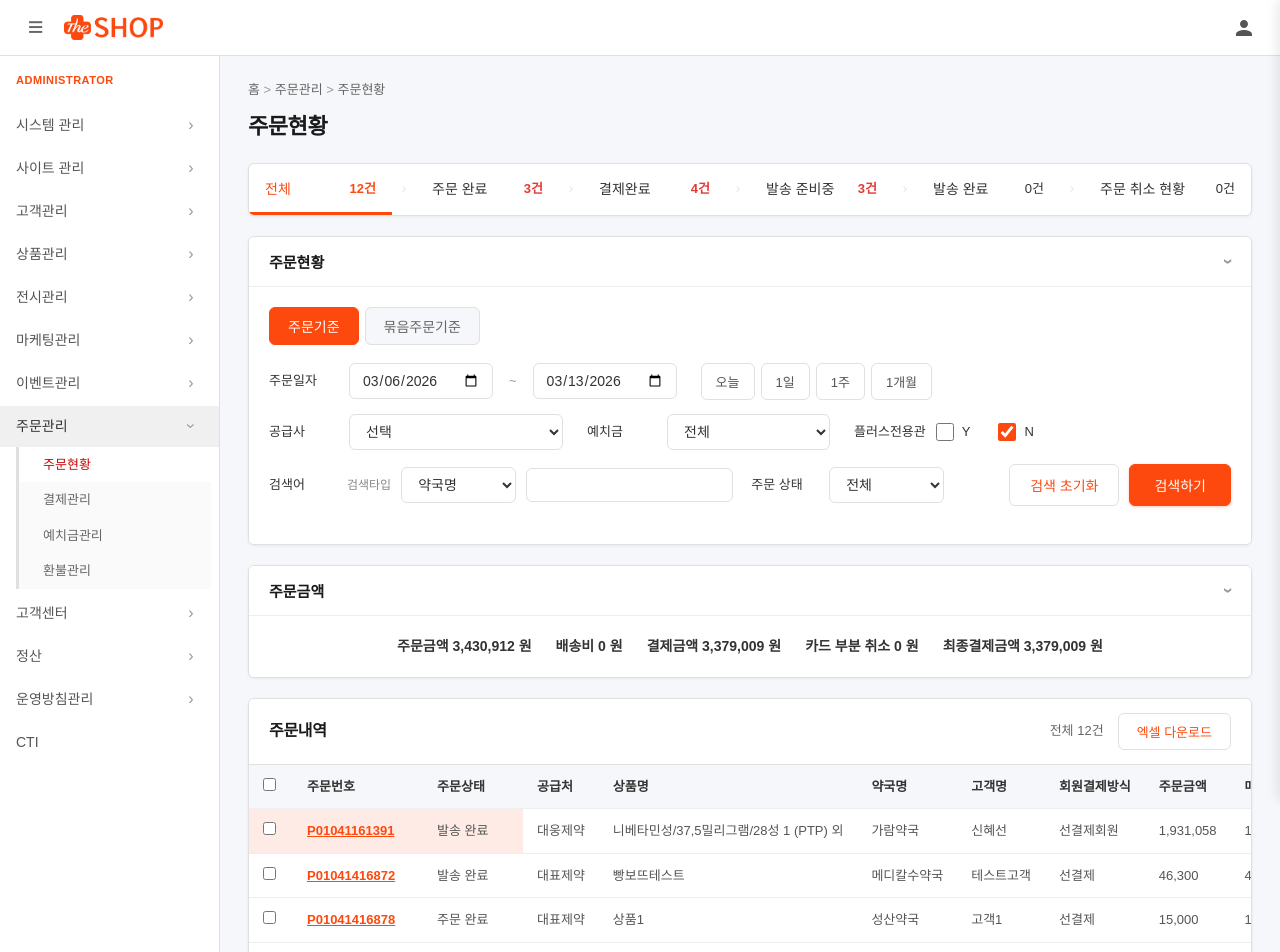
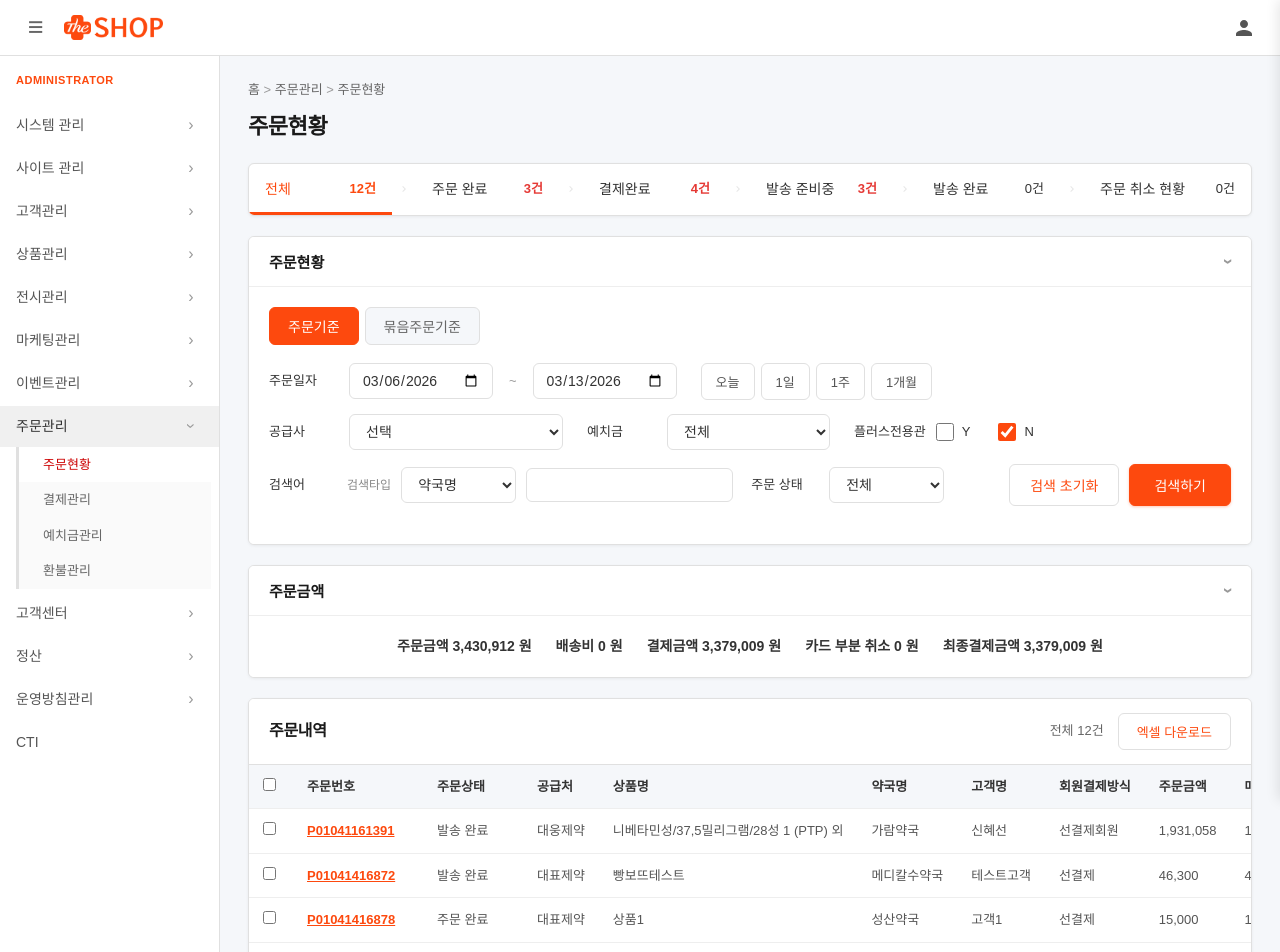
Before and after one commit to JOOMINSE0/Admin, a React (Vite) app: page /order/status in a window 1280 px wide. Shown: the top 952 px of the page. Built offline with nearby package versions, Linux system fonts and the light colour scheme.

Commit message:
feat: 주문내역 수정

```diff
--- a/src/components/OrderDetailModal.module.css
+++ b/src/components/OrderDetailModal.module.css
@@ -758,6 +758,11 @@
   background: #fff;
 }
 
+/* 토글 상품 테이블: 컬럼명(th)만 중앙 정렬 */
+.detailTableCenter th {
+  text-align: center;
+}
+
 .productNameCell {
   font-size: 13px;
   font-weight: 500;
--- a/src/components/OrderDetailModal.tsx
+++ b/src/components/OrderDetailModal.tsx
@@ -536,7 +536,7 @@ export default function OrderDetailModal({ detail, onClose, currentUserName = '
                   </div>
                   {isOpen && (
                     <div className={styles.tableWrap}>
-                      <table className={styles.detailTable}>
+                      <table className={`${styles.detailTable} ${styles.detailTableCenter}`}>
                         <thead>
                           <tr>
                             <th>공급사</th>
--- a/src/pages/OrderPage.module.css
+++ b/src/pages/OrderPage.module.css
@@ -529,10 +529,6 @@
   background: #f8f9fb;
 }
 
-.table tbody tr.rowHighlight .colSticky1 {
-  background: #ffebe5;
-}
-
 .colSticky2 {
   position: sticky;
   left: 44px;
@@ -552,10 +548,6 @@
   background: #f8f9fb;
 }
 
-.table tbody tr.rowHighlight .colSticky2 {
-  background: #ffebe5;
-}
-
 .colSticky3 {
   position: sticky;
   left: 174px;
@@ -573,10 +565,6 @@
 
 .table tbody tr:hover .colSticky3 {
   background: #f8f9fb;
-}
-
-.table tbody tr.rowHighlight .colSticky3 {
-  background: #ffebe5;
 }
 
 .table input[type="checkbox"] {
@@ -626,10 +614,6 @@
 
 .orderNoLink:hover {
   color: #e03f0c;
-}
-
-.rowHighlight {
-  background: #ffebe5 !important;
 }
 
 /* Pagination */
--- a/src/pages/OrderStatus.tsx
+++ b/src/pages/OrderStatus.tsx
@@ -864,8 +864,8 @@ export default function OrderStatus() {
               </tr>
             </thead>
             <tbody>
-              {paginatedOrders.map((row, idx) => (
-                <tr key={row.id} className={idx === 0 ? styles.rowHighlight : ''}>
+              {paginatedOrders.map((row) => (
+                <tr key={row.id}>
                   <td className={styles.colSticky1}>
                     <input
                       type="checkbox"
```
Also changed, not shown: 5 other files (tests, documents, lock files or other folders).
